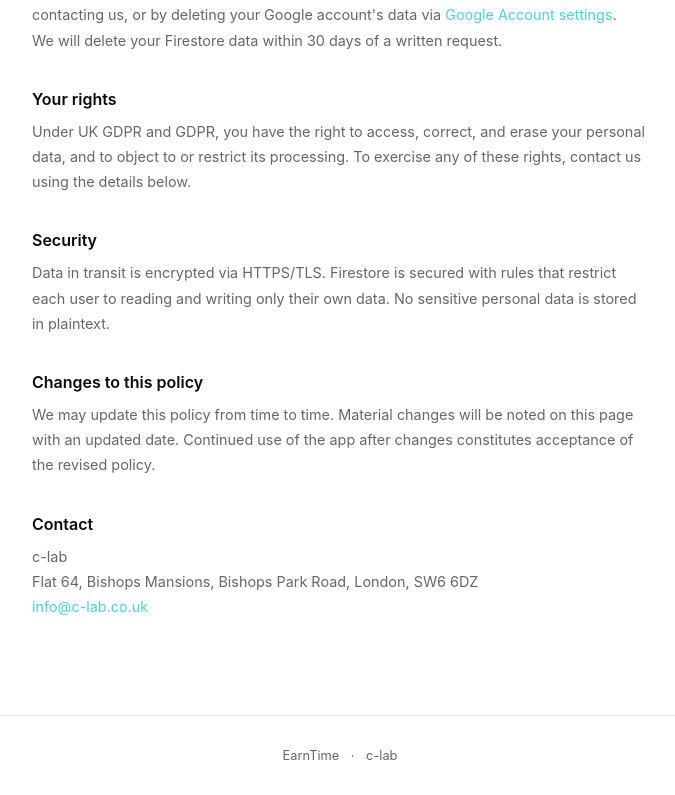
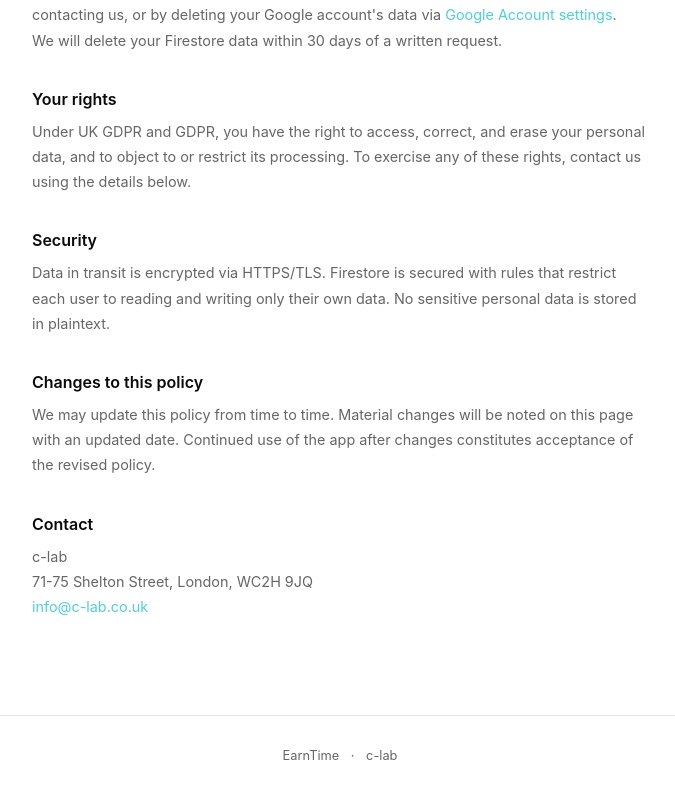
Before and after one commit to howardboland/earntime-microsite, a plain HTML site: page privacy.html in a window 1280 px wide. Shown: the part 1810-2605 px from the top of the page, without its empty margins (300-975 px from the left). Drawn offline with Linux system fonts and the light colour scheme.

Commit message:
privacy: use Companies House registered address
Co-Authored-By: Claude Sonnet 4.6 <noreply@anthropic.com>

```diff
--- a/privacy.html
+++ b/privacy.html
@@ -161,7 +161,7 @@
   <h2>Contact</h2>
   <p>
     c-lab<br>
-    Flat 64, Bishops Mansions, Bishops Park Road, London, SW6 6DZ<br>
+    71-75 Shelton Street, London, WC2H 9JQ<br>
     <a href="mailto:info@c-lab.co.uk">info@c-lab.co.uk</a>
   </p>
 </main>
```
